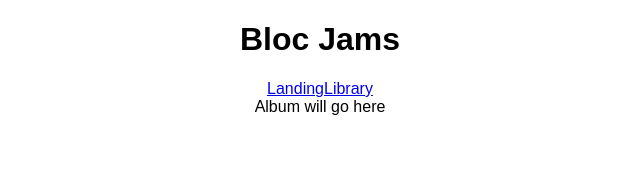
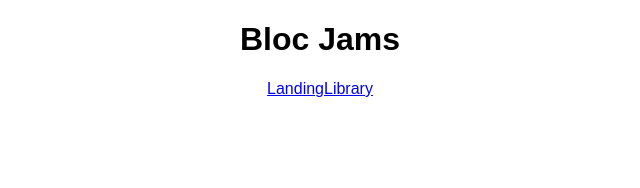
Before and after one commit to ctrachte/Music-Player-PWA, a React (Create React App) app: page /Album/1 in a window 1280 px wide. Shown: the top 188 px of the page, without its empty margins (320-960 px from the left). Built offline with nearby package versions, Linux system fonts and the light colour scheme.

Commit message:
add album info to render method in Album.js

```diff
--- a/src/components/Album.js
+++ b/src/components/Album.js
@@ -16,7 +16,14 @@ class Album extends Component {
   render() {
     return (
       <section className="album">
-        Album will go here
+        <section id="album-info">
+          <img id="album-cover-art" />
+          <div className="album-details">
+            <h1 id="album-title"></h1>
+            <h2 className="artist"></h2>
+            <div id="release-info"></div>
+          </div>
+        </section>
       </section>
     );
   }
```
